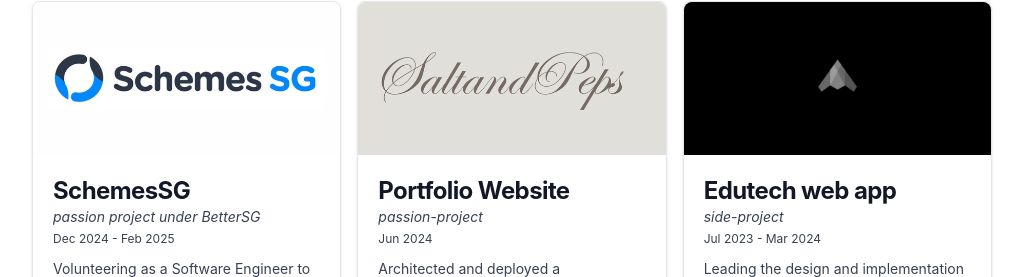
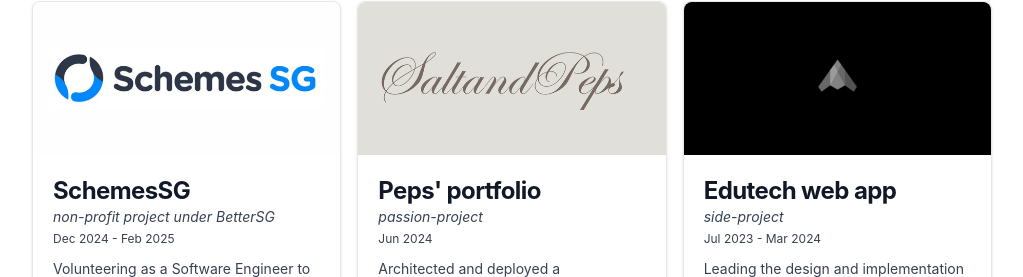
Before and after one commit to rurumeister/personal-portfolio, a Next.js app: page / in a window 1280 px wide. Shown: the part 4184-4461 px from the top of the page, without its empty margins (128-1151 px from the left). Built offline with nearby package versions, Linux system fonts and the light colour scheme.

Commit message:
refactor: refine wording

```diff
--- a/src/components/projects.js
+++ b/src/components/projects.js
@@ -30,7 +30,7 @@
   {
     imageUrl: "/img/project_bg/schemes.png",
     title: "SchemesSG ",
-    author: "passion project under BetterSG",
+    author: "non-profit project under BetterSG",
     githubUrl: "https://github.com/bettersg/SchemesSG_v3",
     externalUrl: "https://schemes.sg/",
     description: `Volunteering as a Software Engineer to improve UI and migrate systems from Schemes
@@ -48,7 +48,7 @@
   },
   {
     imageUrl: "/img/project_bg/saltandpeps.png",
-    title: "Portfolio Website",
+    title: "Peps' portfolio",
     author: "passion-project",
     externalUrl: "https://www.saltandpeps.com/",
     description: `Architected and deployed a photography portfolio platform leveraging Hygraph
```
